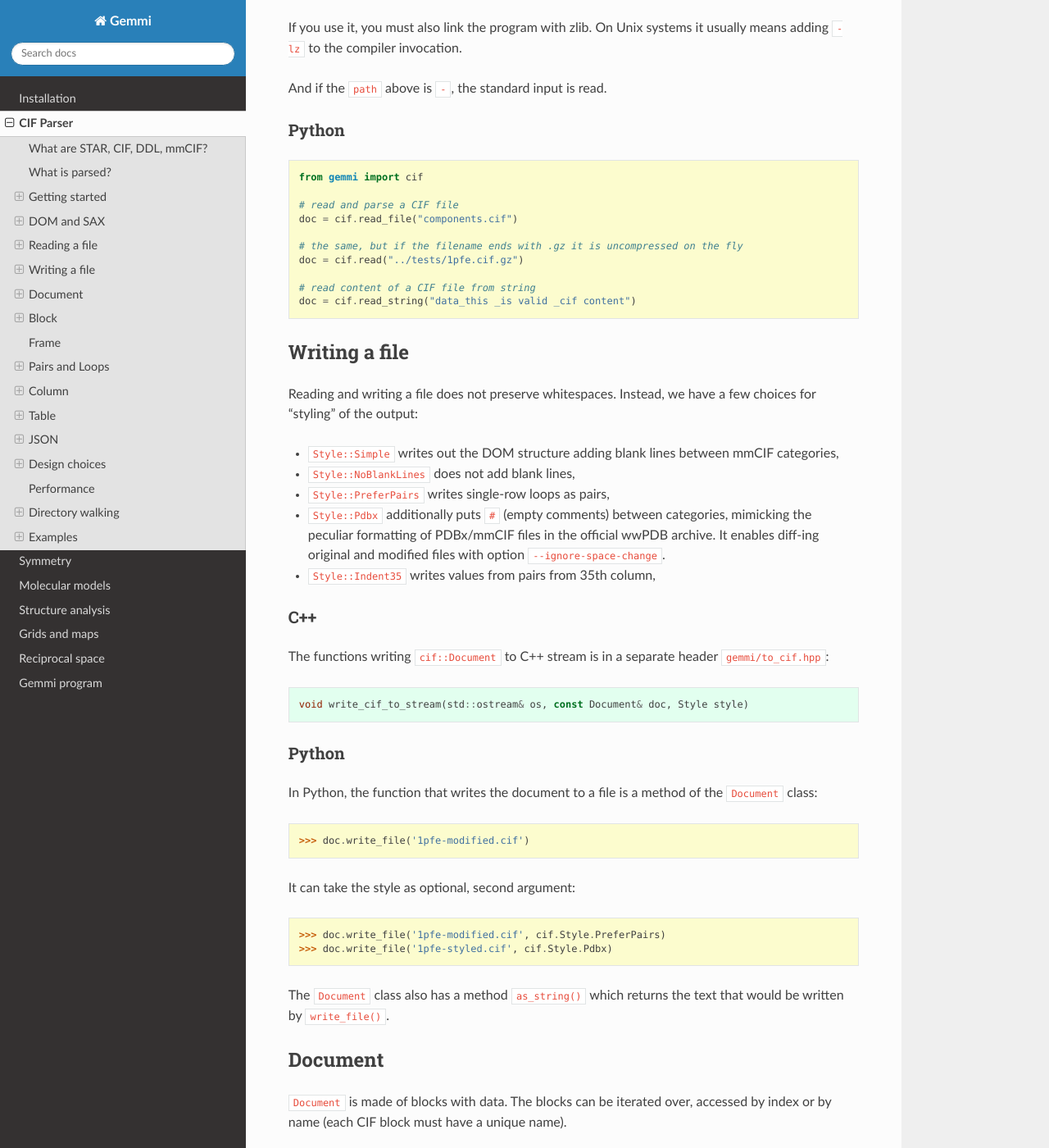
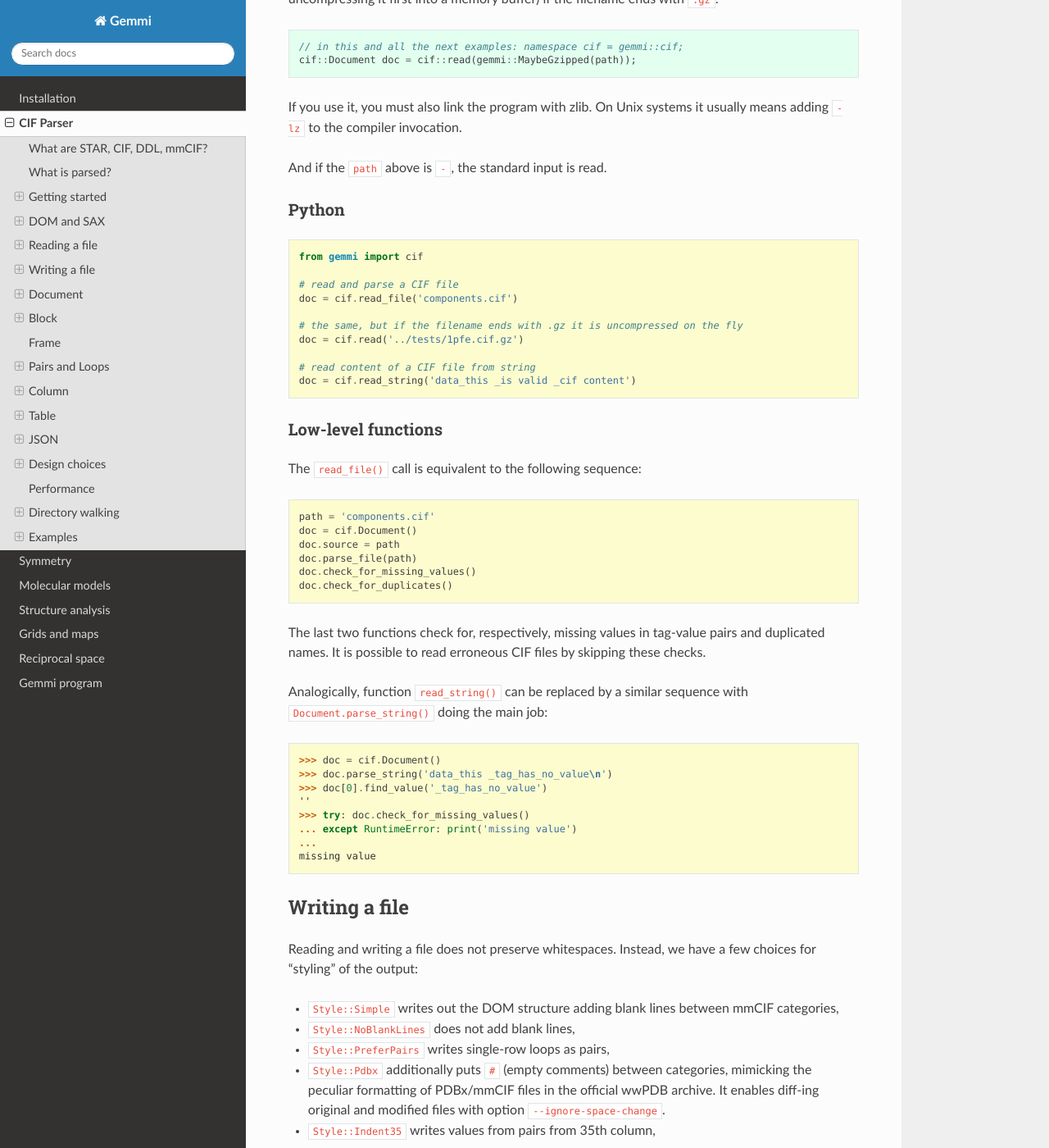
Before and after one commit to project-gemmi/gemmi, a Sphinx documentation site: the page built from docs/cif-parser.rst, in a window 1280 px wide and 1400 px high, scrolled down 6600 px. Shown: the whole window at 82% size. Built offline with Sphinx 7.4.7 and the Read the Docs theme 2.0.0, drawn with Linux system fonts in a browser that asks for light colours; some of the changed text lies outside the part shown.

Commit message:
add lower-level functions for reading cif files
primarily as an option for reading incorrect CIF files

and unrelated change: added rules item_tag and item_value to make things
more clear

```diff
--- a/docs/cif-parser.rst
+++ b/docs/cif-parser.rst
@@ -168,7 +168,12 @@ the following rules to relax the syntax:
 * unquoted strings cannot start with keywords (STAR spec is ambiguous
   about this -- see
   `StarTools doc <http://www.globalphasing.com/startools/>`_ for details;
-  this rule is actually about simplifying not relaxing).
+  this rule is actually about simplifying not relaxing),
+* missing value in a key-value pair is optionally allowed
+  if whitespace after the tag ends with a new-line character.
+  More specifically, the parsing step allows for missing value in such case,
+  but the next validation step (which can be skipped when using using
+  low-level functions, such as ``parse_file()``) throws an error.
 
 
 Getting started
@@ -348,13 +353,45 @@ Python
   from gemmi import cif
 
   # read and parse a CIF file
-  doc = cif.read_file("components.cif")
+  doc = cif.read_file('components.cif')
 
   # the same, but if the filename ends with .gz it is uncompressed on the fly
-  doc = cif.read("../tests/1pfe.cif.gz")
+  doc = cif.read('../tests/1pfe.cif.gz')
 
   # read content of a CIF file from string
-  doc = cif.read_string("data_this _is valid _cif content")
+  doc = cif.read_string('data_this _is valid _cif content')
+
+Low-level functions
+-------------------
+
+The ``read_file()`` call is equivalent to the following sequence:
+
+.. testcode::
+
+  path = 'components.cif'
+  doc = cif.Document()
+  doc.source = path
+  doc.parse_file(path)
+  doc.check_for_missing_values()
+  doc.check_for_duplicates()
+
+The last two functions check for, respectively, missing values in tag-value
+pairs and duplicated names.
+It is possible to read erroneous CIF files by skipping these checks.
+
+Analogically, function ``read_string()`` can be replaced by a similar
+sequence with ``Document.parse_string()`` doing the main job:
+
+.. doctest::
+
+  >>> doc = cif.Document()
+  >>> doc.parse_string('data_this _tag_has_no_value\n')
+  >>> doc[0].find_value('_tag_has_no_value')
+  ''
+  >>> try: doc.check_for_missing_values()
+  ... except RuntimeError: print('missing value')
+  ...
+  missing value
 
 
 Writing a file
```
Also changed, not shown: 7 other files.
